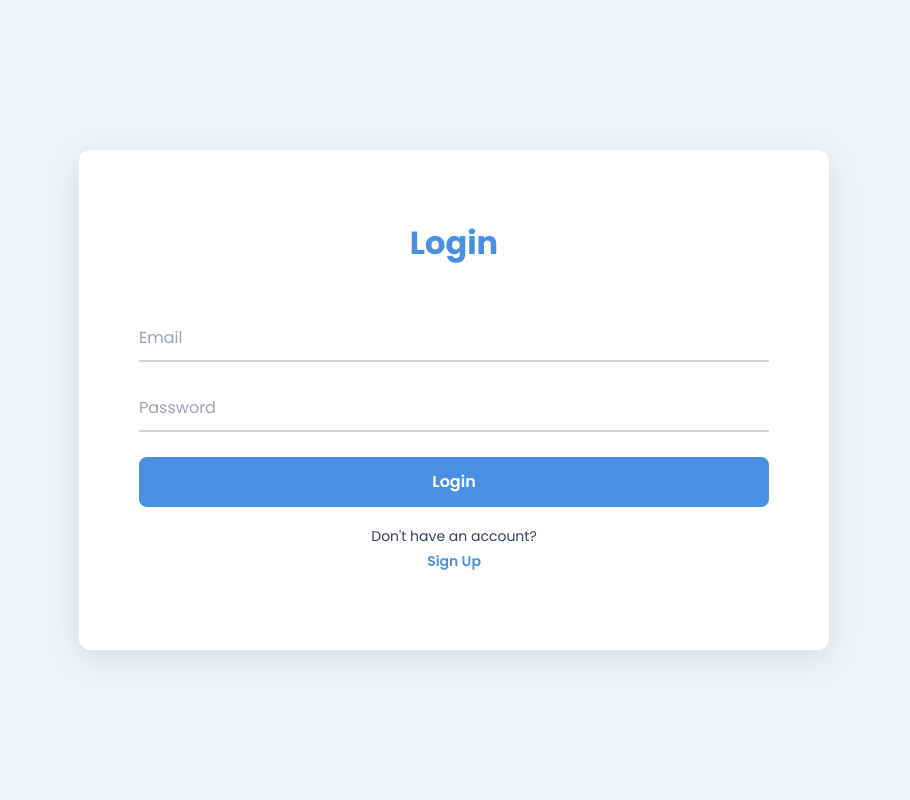
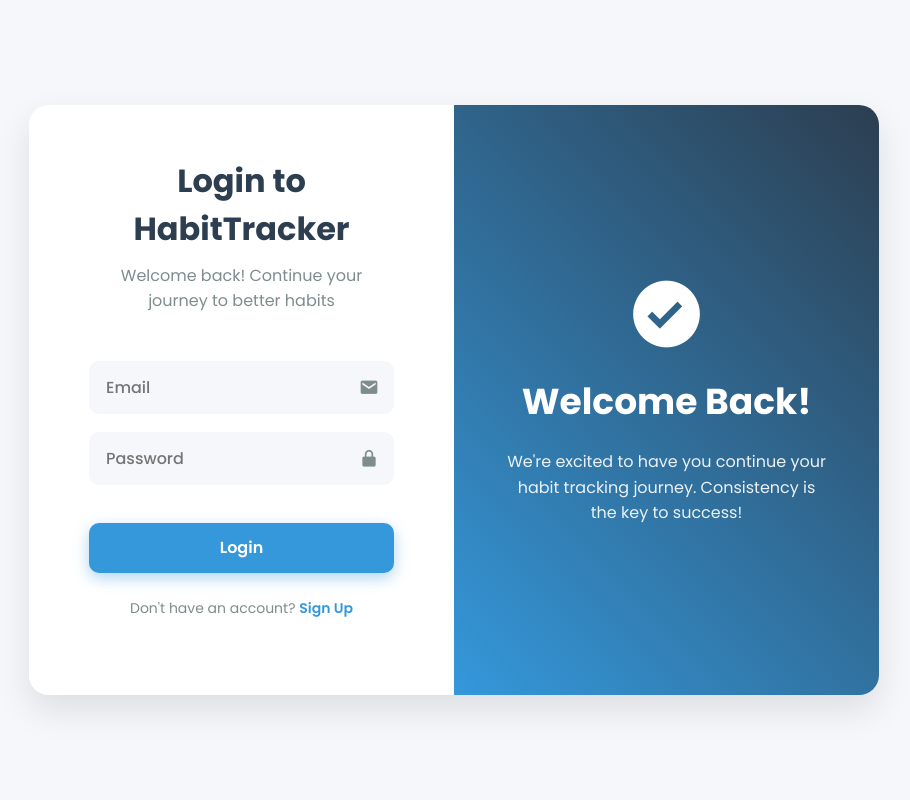
Before and after one commit to HexEnigma/habit_tracker, a PHP site: page /login.php in a window 1280 px wide. Shown: the whole page, without its empty margins (186-1096 px from the left). Run offline with PHP 8.4, Linux system fonts and the light colour scheme; some libraries are stand-ins or nearby versions.

Commit message:
new login UI

```diff
--- a/css/login-style.css
+++ b/css/login-style.css
@@ -1,246 +1,251 @@
-@import url('https://fonts.googleapis.com/css2?family=Poppins:ital,wght@0,100;0,200;0,300;0,400;0,500;0,600;0,700;0,800;0,900;1,100;1,200;1,300;1,400;1,500;1,600;1,700;1,800;1,900&display=swap');
+@import url('https://fonts.googleapis.com/css2?family=Poppins:wght@300;400;500;600;700&display=swap');
 
 * {
     margin: 0;
     padding: 0;
     box-sizing: border-box;
     font-family: 'Poppins', sans-serif;
-    color: #374151;
 }
 
-.login-body {
+body {
     display: flex;
     justify-content: center;
     align-items: center;
     min-height: 100vh;
-    background: #f0f4f8;
-    padding: 20px;
+    background: #f5f7fa;
 }
 
-.login-container {
+.container {
     position: relative;
-    width: 750px;
-    height: 500px; /* Increased height from 450px to 500px */
+    width: 850px;
+    height: 590px;
+    background: #fff;
+    border-radius: 20px;
+    box-shadow: 0 15px 35px rgba(0, 0, 0, 0.1);
     overflow: hidden;
-    background: #ffffff;
-    border-radius: 12px;
-    box-shadow: 0 8px 32px rgba(0, 0, 0, 0.1);
 }
 
-.login-container .form-box {
+.form-box {
     position: absolute;
     top: 0;
-    width: 100%;
+    width: 50%;
     height: 100%;
     display: flex;
     justify-content: center;
     flex-direction: column;
-    background: #ffffff;
-    padding: 0 60px;
-    transition: transform 0.6s ease-in-out;
+    padding: 0 40px;
+    background: #fff;
+    transition: .6s;
 }
 
 .form-box.Login {
     left: 0;
-    transform: translateX(0);
-}
-
-.login-container.active .form-box.Login {
-    transform: translateX(-100%);
+    padding: 0 60px;
 }
 
 .form-box.Register {
     right: 0;
+    padding: 0 60px;
+    opacity: 0;
+    pointer-events: none;
     transform: translateX(100%);
 }
 
-.login-container.active .form-box.Register {
+.container.active .form-box.Login {
+    transform: translateX(-100%);
+    opacity: 0;
+    pointer-events: none;
+}
+
+.container.active .form-box.Register {
     transform: translateX(0);
+    opacity: 1;
+    pointer-events: all;
 }
 
 .form-box h2 {
     font-size: 32px;
+    color: #2c3e50;
     text-align: center;
-    color: #4a90e2;
-    margin-bottom: 25px; /* Reduced margin */
+    margin-bottom: 10px;
 }
 
-.form-box .input-box {
+.form-box p {
+    color: #7f8c8d;
+    text-align: center;
+    margin-bottom: 30px;
+}
+
+.input-box {
     position: relative;
-    width: 100%;
-    height: 50px;
-    margin-top: 20px; /* Reduced margin */
+    margin: 18px 0;
 }
 
 .input-box input {
     width: 100%;
-    height: 100%;
-    background: transparent;
+    padding: 12px 15px;
+    background: #f5f7fa;
     border: none;
     outline: none;
+    border-radius: 10px;
     font-size: 16px;
-    color: #374151;
-    font-weight: 600;
-    border-bottom: 2px solid #d1d5db;
-    padding-right: 35px;
-    transition: .5s;
+    color: #2c3e50;
+    font-weight: 500;
+    border: 2px solid transparent;
+    transition: .3s;
 }
 
-.input-box input:focus,
-.input-box input:valid {
-    border-bottom: 2px solid #4a90e2;
+.input-box input:focus {
+    border-color: #3498db;
+    background: #fff;
+    box-shadow: 0 0 10px rgba(52, 152, 219, 0.2);
 }
 
-.input-box label {
+.input-box i {
     position: absolute;
+    right: 15px;
     top: 50%;
-    left: 0;
     transform: translateY(-50%);
-    font-size: 16px;
-    color: #9ca3af;
-    transition: .5s;
-    pointer-events: none;
+    font-size: 20px;
+    color: #7f8c8d;
 }
 
-.input-box input:focus ~ label,
-.input-box input:valid ~ label {
-    top: -5px;
-    color: #4a90e2;
-    font-size: 14px;
+.input-box input:focus ~ i {
+    color: #3498db;
 }
 
-.input-box box-icon {
-    position: absolute;
-    top: 50%;
-    right: 0;
-    font-size: 18px;
-    transform: translateY(-50%);
-    color: #9ca3af;
+.btn {
+    width: 100%;
+    height: 50px;
+    background: #3498db;
+    border: none;
+    outline: none;
+    border-radius: 10px;
+    cursor: pointer;
+    font-size: 16px;
+    color: #fff;
+    font-weight: 600;
+    margin-top: 20px;
+    transition: .3s;
+    box-shadow: 0 5px 15px rgba(52, 152, 219, 0.4);
 }
 
-.input-box input:focus ~ box-icon,
-.input-box input:valid ~ box-icon {
-    color: #4a90e2;
-}
-
-.login-btn {
-    width: 100%;
-    height: 50px;
-    background: #4a90e2;
-    border-radius: 8px;
-    cursor: pointer;
-    font-size: 16px;
-    font-weight: 600;
-    border: none;
-    color: white;
-    transition: all 0.3s ease;
-    margin-top: 25px; /* Reduced margin */
-    display: flex;
-    align-items: center;
-    justify-content: center;
-}
-
-.login-btn:hover {
-    background: #3a7bc8;
-    transform: translateY(-2px);
-    box-shadow: 0 4px 12px rgba(74, 144, 226, 0.3);
+.btn:hover {
+    background: #2980b9;
+    transform: translateY(-3px);
 }
 
 .regi-link {
     font-size: 14px;
     text-align: center;
-    margin: 20px 0 10px; /* Reduced margin */
-    color: #6b7280;
-    line-height: 1.4;
+    margin: 25px 0;
+    color: #7f8c8d;
 }
 
 .regi-link a {
+    color: #3498db;
     text-decoration: none;
-    color: #4a90e2;
     font-weight: 600;
-    transition: color 0.3s ease;
-    display: inline-block;
-    margin-top: 5px;
 }
 
 .regi-link a:hover {
-    color: #3a7bc8;
     text-decoration: underline;
 }
 
-/* Remove the curved shapes and info content */
-.curved-shape,
-.curved-shape2,
 .info-content {
-    display: none;
+    position: absolute;
+    top: 0;
+    width: 50%;
+    height: 100%;
+    display: flex;
+    justify-content: center;
+    flex-direction: column;
+    padding: 0 50px;
+    text-align: center;
+    transition: .6s;
 }
 
-/* Mobile responsiveness */
-@media (max-width: 768px) {
-    .login-container {
+.info-content.Login {
+    right: 0;
+    text-align: center;
+    color: #fff;
+    background: linear-gradient(45deg, #3498db, #2c3e50);
+}
+
+.info-content.Register {
+    left: 0;
+    text-align: center;
+    color: #fff;
+    background: linear-gradient(45deg, #2c3e50, #3498db);
+    opacity: 0;
+    pointer-events: none;
+    transform: translateX(-100%);
+}
+
+.container.active .info-content.Login {
+    transform: translateX(100%);
+    opacity: 0;
+    pointer-events: none;
+}
+
+.container.active .info-content.Register {
+    transform: translateX(0);
+    opacity: 1;
+    pointer-events: all;
+}
+
+.info-content h2 {
+    font-size: 36px;
+    color: #fff;
+    margin-bottom: 20px;
+}
+
+.info-content p {
+    font-size: 16px;
+    color: rgba(255, 255, 255, 0.9);
+    line-height: 1.6;
+}
+
+.habit-icon {
+    font-size: 80px;
+    margin-bottom: 20px;
+    color: #fff;
+}
+
+@media (max-width: 900px) {
+    .container {
         width: 90%;
         height: auto;
-        min-height: 520px; /* Increased min-height */
-        margin: 20px 0;
-        padding: 20px 0;
+        margin: 50px 0;
     }
 
-    .form-box {
-        padding: 0 30px !important;
+    .form-box, .info-content {
+        position: relative;
+        width: 100%;
+        padding: 40px;
     }
 
-    .form-box h2 {
-        font-size: 28px;
-        margin-bottom: 20px;
+    .info-content {
+        display: none;
     }
 
-    .input-box {
-        margin-top: 18px;
+    .container.active .form-box.Login {
+        transform: translateX(0);
+        opacity: 0;
+        display: none;
     }
 
-    .login-btn {
-        margin-top: 22px;
-        height: 45px;
+    .form-box.Register {
+        transform: translateX(0);
+        display: none;
     }
 
-    .regi-link {
-        margin: 18px 0 8px;
+    .container.active .form-box.Register {
+        opacity: 1;
+        display: flex;
     }
 }
 
-@media (max-width: 480px) {
-    .login-container {
-        width: 95%;
-        height: auto;
-        min-height: 500px;
-        border-radius: 8px;
-    }
-
-    .form-box {
-        padding: 0 20px !important;
-    }
-
-    .form-box h2 {
-        font-size: 24px;
-        margin-bottom: 15px;
-    }
-
-    .input-box input {
-        font-size: 14px;
-    }
-
-    .login-btn {
-        font-size: 14px;
-        margin-top: 20px;
-    }
-
-    .regi-link {
-        font-size: 13px;
-        margin: 15px 0 5px;
-    }
-}
-
-/* Error message styling */
 .error {
     color: #ff3860;
     font-size: 12px;
@@ -248,33 +253,3 @@
     display: block;
     font-weight: 500;
 }
-
-/* Animation for form switching */
-.form-box {
-    transition: transform 0.6s ease-in-out, opacity 0.6s ease-in-out;
-}
-
-.form-box.Register {
-    opacity: 0;
-    pointer-events: none;
-}
-
-.login-container.active .form-box.Register {
-    opacity: 1;
-    pointer-events: all;
-}
-
-.login-container.active .form-box.Login {
-    opacity: 0;
-    pointer-events: none;
-}
-
-/* Ensure text doesn't get cut off */
-.form-box {
-    overflow: visible;
-}
-
-.regi-link {
-    white-space: normal;
-    word-wrap: break-word;
-}
--- a/login.php
+++ b/login.php
@@ -1,9 +1,9 @@
 <?php
 session_start();
-// Get error messages from session
+// Get error messages and form data from session
 $formErrors = $_SESSION['form_errors'] ?? [];
 $formData = $_SESSION['form_data'] ?? [];
-// Clear the session messages
+// Clear session messages after use
 unset($_SESSION['form_errors']);
 unset($_SESSION['form_data']);
 ?>
@@ -15,161 +15,133 @@ unset($_SESSION['form_data']);
     <meta name="viewport" content="width=device-width, initial-scale=1.0">
     <title>Login - HabitTracker</title>
     <link rel="stylesheet" href="css/login-style.css">
-    <script src="https://unpkg.com/boxicons@2.1.4/dist/boxicons.js"></script>
-    <style>
-        .error {
-            color: #ff3860;
-            font-size: 12px;
-            margin-top: 5px;
-            display: block;
-            font-weight: 500;
-        }
-
-        .input-box {
-            position: relative;
-            margin-bottom: 20px;
-        }
-
-        /* Smooth transitions */
-        .form-box {
-            transition: all 0.6s ease-in-out;
-        }
-
-        /* Ensure proper spacing */
-        .login-btn {
-            margin-top: 25px;
-        }
-
-        .regi-link {
-            margin-top: 20px;
-        }
-    </style>
+    <link href='https://unpkg.com/boxicons@2.1.4/css/boxicons.min.css' rel='stylesheet'>
 </head>
 
-<body class="login-body">
-    <div class="login-container">
-        <div class="curved-shape"></div>
-        <div class="curved-shape2"></div>
-
+<body>
+    <div class="container">
         <!-- Login Form -->
         <div class="form-box Login">
-            <h2 class="animation" style="--D:0; --S:21">Login</h2>
+            <h2>Login to HabitTracker</h2>
+            <p>Welcome back! Continue your journey to better habits</p>
             <form action="auth.php" method="POST">
                 <input type="hidden" name="action" value="login">
-                <div class="input-box animation" style="--D:1; --S:22">
-                    <input type="email" id="login-email" name="email" value="<?php echo htmlspecialchars($formData['email'] ?? ''); ?>" required>
-                    <label for="login-email">Email</label>
-                    <box-icon name='envelope' type='solid' color="gray"></box-icon>
+
+                <div class="input-box">
+                    <input type="email" id="login-email" name="email"
+                        value="<?php echo htmlspecialchars($formData['email'] ?? ''); ?>"
+                        placeholder="Email" required>
+                    <i class='bx bxs-envelope'></i>
                     <?php if (isset($formErrors['email'])): ?>
                         <span class="error"><?php echo htmlspecialchars($formErrors['email']); ?></span>
                     <?php endif; ?>
                 </div>
 
-                <div class="input-box animation" style="--D:2; --S:23">
-                    <input type="password" id="login-password" name="password" required>
-                    <label for="login-password">Password</label>
-                    <box-icon name='lock-alt' type='solid' color="gray"></box-icon>
+                <div class="input-box">
+                    <input type="password" id="login-password" name="password"
+                        placeholder="Password" required>
+                    <i class='bx bxs-lock-alt'></i>
                     <?php if (isset($formErrors['password'])): ?>
                         <span class="error"><?php echo htmlspecialchars($formErrors['password']); ?></span>
                     <?php endif; ?>
                 </div>
 
-                <div class="input-box animation" style="--D:3; --S:24">
-                    <button class="login-btn" type="submit">Login</button>
-                </div>
+                <button type="submit" class="btn">Login</button>
 
-                <div class="regi-link animation" style="--D:4; --S:25">
-                    <p>Don't have an account? <br> <a href="#" class="SignUpLink">Sign Up</a></p>
+                <div class="regi-link">
+                    Don't have an account? <a href="#" class="register-link">Sign Up</a>
                 </div>
             </form>
         </div>
 
-        <!-- Login Info Content -->
-        <div class="info-content Login">
-            <h2 class="animation" style="--D:0; --S:20">WELCOME BACK!</h2>
-            <p class="animation" style="--D:1; --S:21">We are happy to have you with us again. If you need anything, we are here to help.</p>
-        </div>
-
         <!-- Register Form -->
         <div class="form-box Register">
-            <h2 class="animation" style="--li:17; --S:0">Register</h2>
+            <h2>Create Account</h2>
+            <p>Join us and start building better habits today</p>
             <form action="auth.php" method="POST">
                 <input type="hidden" name="action" value="signup">
-                <div class="input-box animation" style="--li:18; --S:1">
-                    <input type="text" id="signup-username" name="username" value="<?php echo htmlspecialchars($formData['username'] ?? ''); ?>" required>
-                    <label for="signup-username">Username</label>
-                    <box-icon type='solid' name='user' color="gray"></box-icon>
+
+                <div class="input-box">
+                    <input type="text" id="signup-username" name="username"
+                        value="<?php echo htmlspecialchars($formData['username'] ?? ''); ?>"
+                        placeholder="Username" required>
+                    <i class='bx bxs-user'></i>
                     <?php if (isset($formErrors['username'])): ?>
                         <span class="error"><?php echo htmlspecialchars($formErrors['username']); ?></span>
                     <?php endif; ?>
                 </div>
 
-                <div class="input-box animation" style="--li:19; --S:2">
-                    <input type="email" id="signup-email" name="email" value="<?php echo htmlspecialchars($formData['email'] ?? ''); ?>" required>
-                    <label for="signup-email">Email</label>
-                    <box-icon name='envelope' type='solid' color="gray"></box-icon>
+                <div class="input-box">
+                    <input type="email" id="signup-email" name="email"
+                        value="<?php echo htmlspecialchars($formData['email'] ?? ''); ?>"
+                        placeholder="Email" required>
+                    <i class='bx bxs-envelope'></i>
                     <?php if (isset($formErrors['email'])): ?>
                         <span class="error"><?php echo htmlspecialchars($formErrors['email']); ?></span>
                     <?php endif; ?>
                 </div>
 
-                <div class="input-box animation" style="--li:19; --S:3">
-                    <input type="password" id="signup-password" name="password" required>
-                    <label for="signup-password">Password</label>
-                    <box-icon name='lock-alt' type='solid' color="gray"></box-icon>
+                <div class="input-box">
+                    <input type="password" id="signup-password" name="password"
+                        placeholder="Password" required>
+                    <i class='bx bxs-lock-alt'></i>
                     <?php if (isset($formErrors['password'])): ?>
                         <span class="error"><?php echo htmlspecialchars($formErrors['password']); ?></span>
                     <?php endif; ?>
                 </div>
 
-                <div class="input-box animation" style="--li:20; --S:4">
-                    <input type="password" id="signup-confirm-password" name="confirm_password" required>
-                    <label for="signup-confirm-password">Confirm Password</label>
-                    <box-icon name='lock-alt' type='solid' color="gray"></box-icon>
+                <div class="input-box">
+                    <input type="password" id="signup-confirm-password" name="confirm_password"
+                        placeholder="Confirm Password" required>
+                    <i class='bx bxs-lock-alt'></i>
                     <?php if (isset($formErrors['confirm_password'])): ?>
                         <span class="error"><?php echo htmlspecialchars($formErrors['confirm_password']); ?></span>
                     <?php endif; ?>
                 </div>
 
-                <div class="input-box animation" style="--li:21; --S:5">
-                    <button class="login-btn" type="submit">Register</button>
-                </div>
+                <button type="submit" class="btn">Register</button>
 
-                <div class="regi-link animation" style="--li:22; --S:6">
-                    <p>Already have an account? <br> <a href="#" class="SignInLink">Sign In</a></p>
+                <div class="regi-link">
+                    Already have an account? <a href="#" class="login-link">Sign In</a>
                 </div>
             </form>
         </div>
 
-        <!-- Register Info Content -->
+        <!-- Login Info -->
+        <div class="info-content Login">
+            <i class='bx bxs-check-circle habit-icon'></i>
+            <h2>Welcome Back!</h2>
+            <p>We're excited to have you continue your habit tracking journey. Consistency is the key to success!</p>
+        </div>
+
+        <!-- Register Info -->
         <div class="info-content Register">
-            <h2 class="animation" style="--li:17; --S:0">WELCOME!</h2>
-            <p class="animation" style="--li:18; --S:1">We're delighted to have you here. If you need any assistance, feel free to reach out.</p>
+            <i class='bx bxs-calendar habit-icon'></i>
+            <h2>Start Your Journey!</h2>
+            <p>Join thousands of users who are building better habits every day. Track your progress and achieve your goals!</p>
         </div>
     </div>
 
     <script>
-        // JavaScript for login/register form switching
-        const container = document.querySelector('.login-container');
-        const LoginLink = document.querySelector('.SignInLink');
-        const RegisterLink = document.querySelector('.SignUpLink');
+        const container = document.querySelector('.container');
+        const registerLink = document.querySelector('.register-link');
+        const loginLink = document.querySelector('.login-link');
 
-        RegisterLink.addEventListener('click', (e) => {
+        registerLink.addEventListener('click', (e) => {
             e.preventDefault();
             container.classList.add('active');
         });
 
-        LoginLink.addEventListener('click', (e) => {
+        loginLink.addEventListener('click', (e) => {
             e.preventDefault();
             container.classList.remove('active');
         });
 
-        // Form validation
+        // Password match validation
         document.querySelectorAll('form').forEach(form => {
             form.addEventListener('submit', function(e) {
-                const password = this.querySelector('input[type="password"]');
-                const confirmPassword = this.querySelector('input[id*="confirm"]');
-
+                const password = this.querySelector('input[name="password"]');
+                const confirmPassword = this.querySelector('input[name="confirm_password"]');
                 if (confirmPassword && password.value !== confirmPassword.value) {
                     e.preventDefault();
                     alert('Passwords do not match!');
@@ -178,8 +150,8 @@ unset($_SESSION['form_data']);
             });
         });
 
-        // Auto-switch to register form if there are registration errors
-        <?php if (isset($formErrors) && count($formErrors) > 0 && isset($formData['action']) && $formData['action'] === 'signup'): ?>
+        // Auto-switch to register form if registration errors exist
+        <?php if (!empty($formErrors) && isset($formData['action']) && $formData['action'] === 'signup'): ?>
             document.addEventListener('DOMContentLoaded', function() {
                 container.classList.add('active');
             });
```
